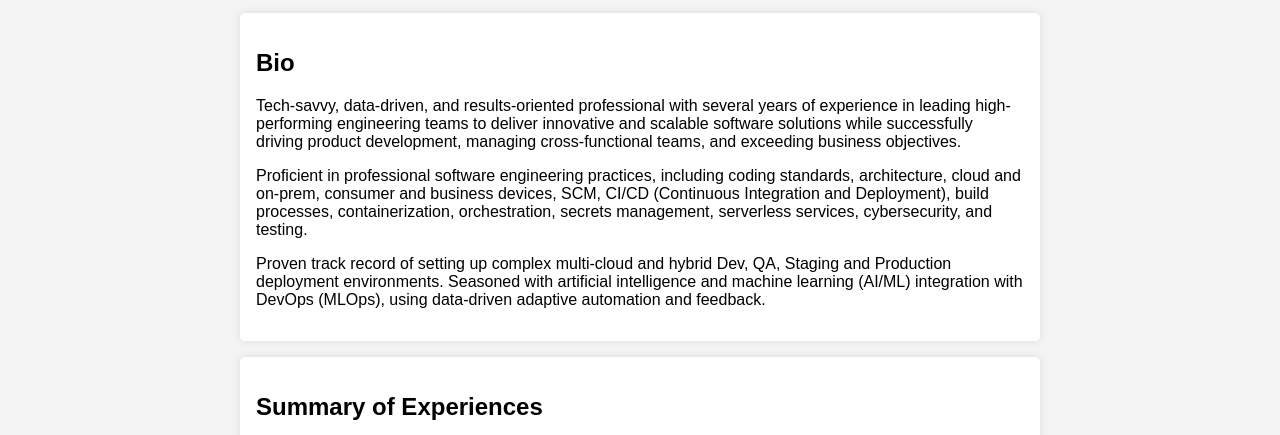
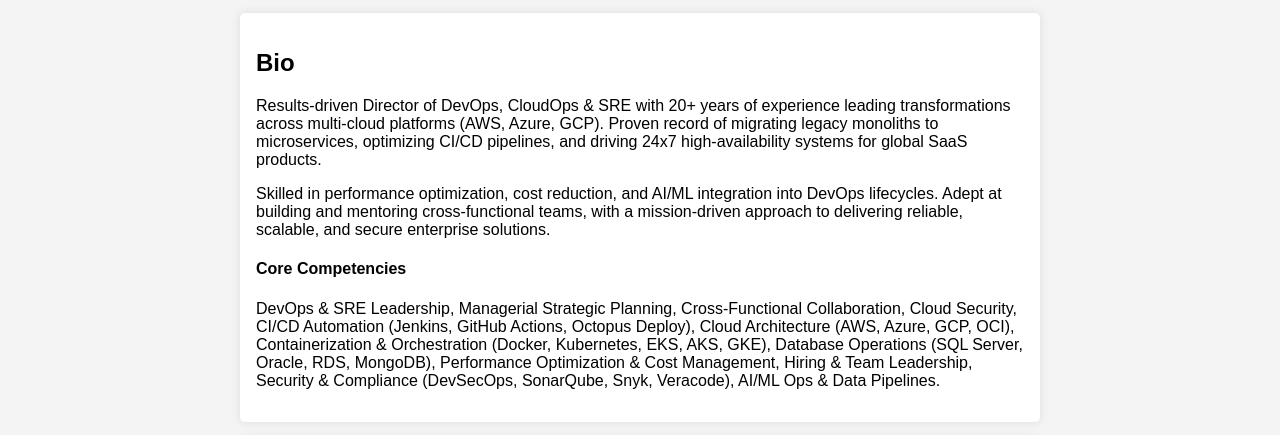
Before and after one commit to lscarval/lscarval.github.io, a plain HTML site: page index.html in a window 1280 px wide. Shown: the part 346-781 px from the top of the page. Drawn offline with Linux system fonts and the light colour scheme; no server answers.

Commit message:
Update index.html
Updated to end job at Intelex and crafted a new Bio.

```diff
--- a/index.html
+++ b/index.html
@@ -18,14 +18,15 @@
     <main>
         <section id="bio">
             <h2>Bio</h2>
-            <p>Tech-savvy, data-driven, and results-oriented professional with several years of experience in leading high-performing engineering teams to deliver innovative and scalable software solutions while successfully driving product development, managing cross-functional teams, and exceeding business objectives.</p>
-            <p>Proficient in professional software engineering practices, including coding standards, architecture, cloud and on-prem, consumer and business devices, SCM, CI/CD (Continuous Integration and Deployment), build processes, containerization, orchestration, secrets management, serverless services, cybersecurity, and testing.</p>
-            <p>Proven track record of setting up complex multi-cloud and hybrid Dev, QA, Staging and Production deployment environments. Seasoned with artificial intelligence and machine learning (AI/ML) integration with DevOps (MLOps), using data-driven adaptive automation and feedback.</p>
+            <p>Results-driven Director of DevOps, CloudOps & SRE with 20+ years of experience leading transformations across multi-cloud platforms (AWS, Azure, GCP). Proven record of migrating legacy monoliths to microservices, optimizing CI/CD pipelines, and driving 24x7 high-availability systems for global SaaS products.</p>
+            <p>Skilled in performance optimization, cost reduction, and AI/ML integration into DevOps lifecycles. Adept at building and mentoring cross-functional teams, with a mission-driven approach to delivering reliable, scalable, and secure enterprise solutions.</p>
+            <h4>Core Competencies</h4>
+            <p>DevOps & SRE Leadership, Managerial Strategic Planning, Cross-Functional Collaboration, Cloud Security, CI/CD Automation (Jenkins, GitHub Actions, Octopus Deploy), Cloud Architecture (AWS, Azure, GCP, OCI), Containerization & Orchestration (Docker, Kubernetes, EKS, AKS, GKE), Database Operations (SQL Server, Oracle, RDS, MongoDB), Performance Optimization & Cost Management, Hiring & Team Leadership, Security & Compliance (DevSecOps, SonarQube, Snyk, Veracode), AI/ML Ops & Data Pipelines.</p>
         </section>
         <section id="experience">
             <h2>Summary of Experiences</h2>
             <ul>
-                <li>Director of DevOps & DataOps at Intelex Technologies since May 2022</li>
+                <li>Director of Cloud DevOps & DB Ops at Intelex Technologies - May 2022 to Jul 2025</li>
                 <li>Senior Manager of DevSecOps, SCM & Software Release at Zebra Technologies - Jan 2016 to May 2022</li>
                 <li>Manager, DevOps & SCM at Shure Incorporated - May 2015 to Jan 2016</li>
                 <li>Software Configuration Manager at Motorola Mobility - Feb 2007 to Apr 2015</li>
```
